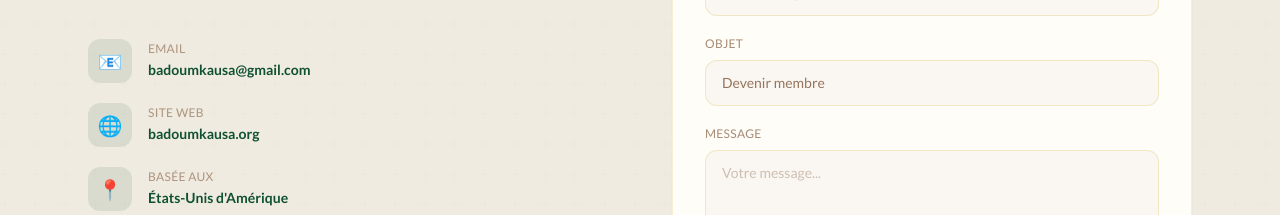
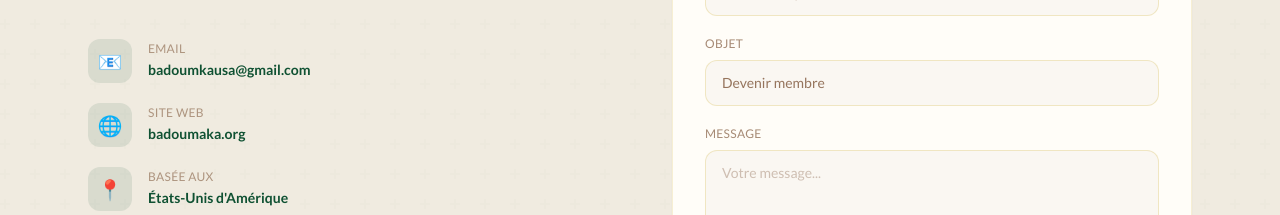
Before and after one commit to Armelcy/badoumkausa-site, a React (Vite) app: page / in a window 1280 px wide. Shown: the part 6960-7175 px from the top of the page. Built offline with nearby package versions, Linux system fonts and the light colour scheme; a web font is replaced by a local one.

Commit message:
fix: update domain to badoumaka.org across all files

```diff
--- a/index.html
+++ b/index.html
@@ -10,11 +10,11 @@
     <meta name="keywords" content="Badoumka USA, diaspora camerounaise, association camerounaise États-Unis, communauté africaine USA, Héritiers Badoumka, Badoumka Cares, Cameroun diaspora" />
     <meta name="author" content="Badoumka USA" />
     <meta name="robots" content="index, follow" />
-    <link rel="canonical" href="https://www.badoumkausa.org/" />
+    <link rel="canonical" href="https://www.badoumaka.org/" />
 
     <!-- Open Graph / Facebook -->
     <meta property="og:type" content="website" />
-    <meta property="og:url" content="https://www.badoumkausa.org/" />
+    <meta property="og:url" content="https://www.badoumaka.org/" />
     <meta property="og:title" content="Badoumka USA — Une famille, une fierté, un avenir" />
     <meta property="og:description" content="Association des Fils et Filles de Badoumka aux États-Unis — unissant notre communauté, préservant notre héritage, et construisant ensemble un avenir commun." />
     <meta property="og:locale" content="fr_FR" />
@@ -32,8 +32,8 @@
       "@type": "Organization",
       "name": "Badoumka USA",
       "alternateName": "Association des Fils et Filles de Badoumka aux États-Unis",
-      "url": "https://www.badoumkausa.org",
-      "logo": "https://www.badoumkausa.org/logo.png",
+      "url": "https://www.badoumaka.org",
+      "logo": "https://www.badoumaka.org/logo.png",
       "description": "Association communautaire non-profit unissant les fils et filles de Badoumka (Cameroun) résidant aux États-Unis d'Amérique.",
       "email": "badoumkausa@gmail.com",
       "foundingDate": "2024",
--- a/src/components/Contact.tsx
+++ b/src/components/Contact.tsx
@@ -28,8 +28,8 @@ export default function Contact() {
                 {
                   icon: '🌐',
                   label: 'Site web',
-                  value: 'badoumkausa.org',
-                  href: 'https://badoumkausa.org',
+                  value: 'badoumaka.org',
+                  href: 'https://badoumaka.org',
                 },
                 {
                   icon: '📍',
--- a/src/pages/ArticlePage.tsx
+++ b/src/pages/ArticlePage.tsx
@@ -53,12 +53,12 @@ export default function ArticlePage() {
         "publisher": {
           "@type": "Organization",
           "name": "Badoumka USA",
-          "url": "https://www.badoumkausa.org"
+          "url": "https://www.badoumaka.org"
         },
-        "url": `https://www.badoumkausa.org/actualites/${article.slug}`,
+        "url": `https://www.badoumaka.org/actualites/${article.slug}`,
         "keywords": article.keywords.join(', '),
         "inLanguage": "fr",
-        "mainEntityOfPage": `https://www.badoumkausa.org/actualites/${article.slug}`
+        "mainEntityOfPage": `https://www.badoumaka.org/actualites/${article.slug}`
       })
       document.head.appendChild(script)
 
```
Also changed, not shown: public/robots.txt, 1 other file (tests, documents, lock files or other folders).
